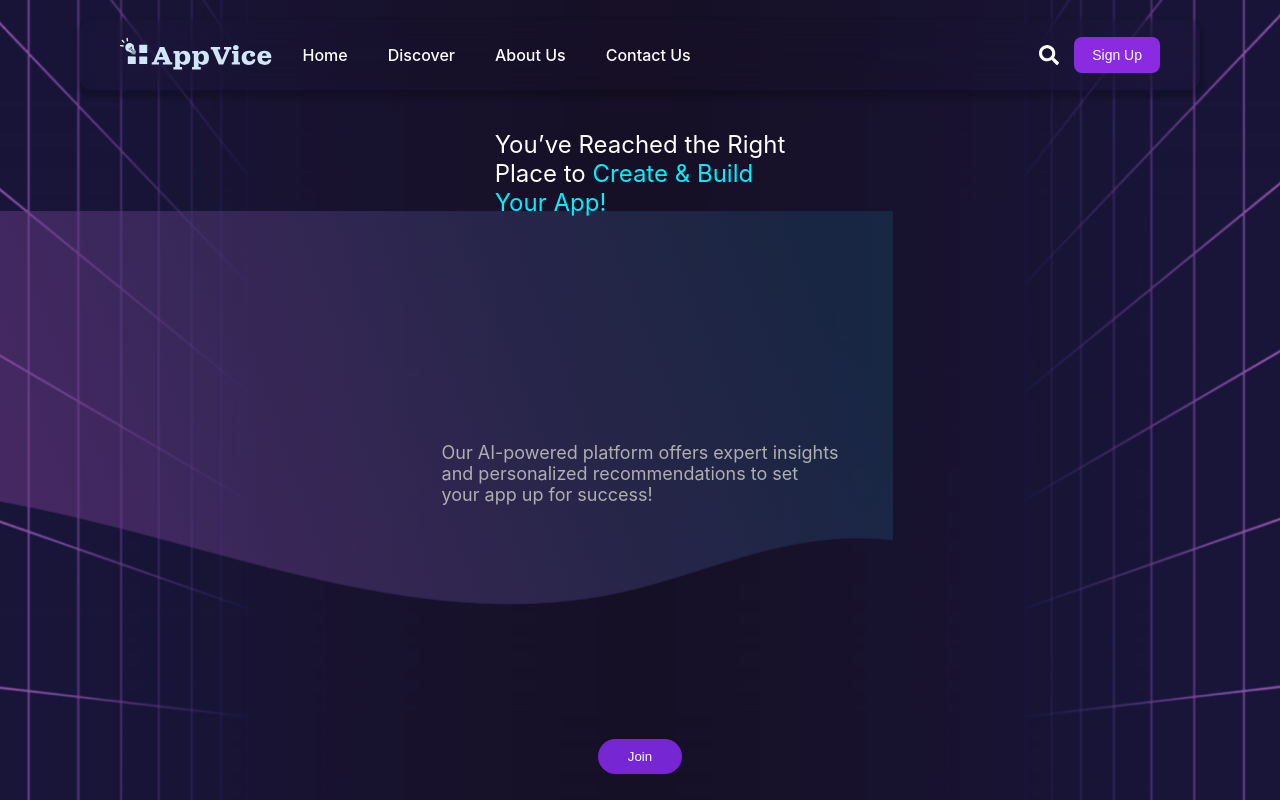
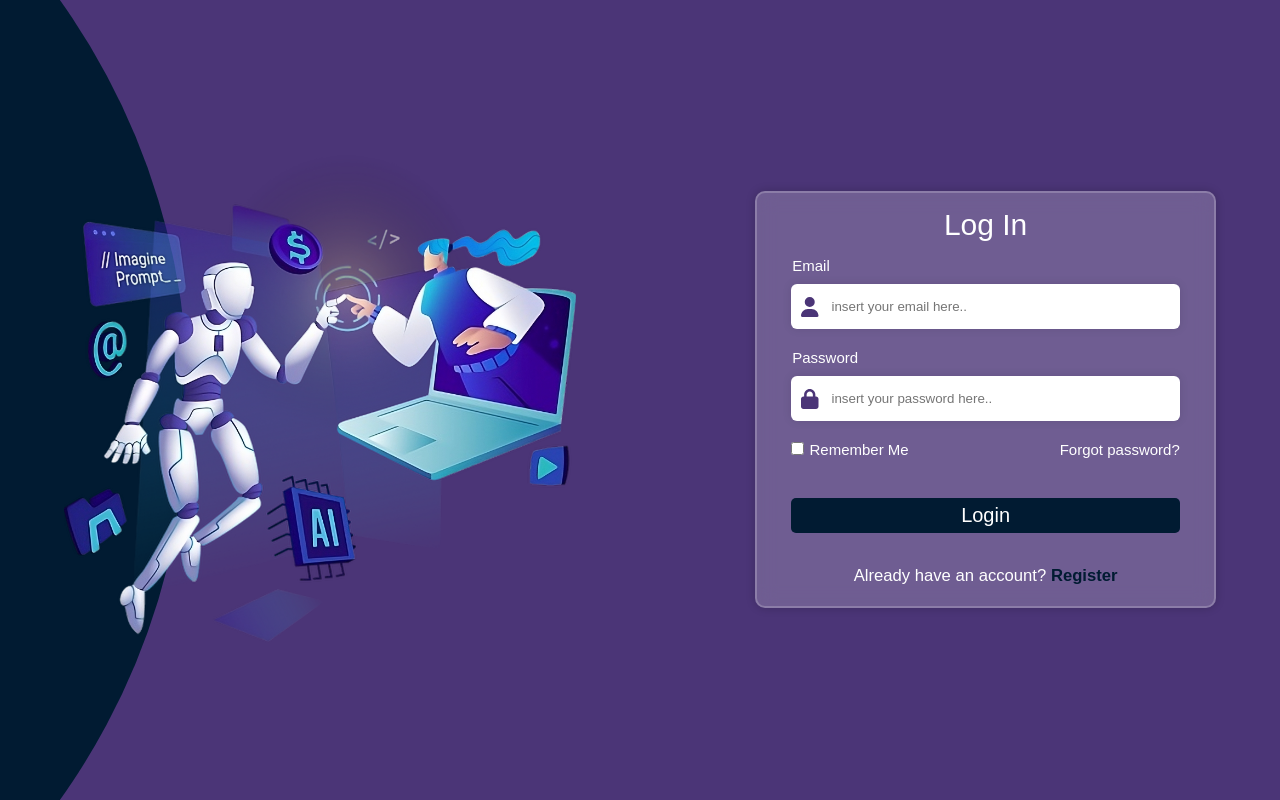
Before and after one commit to makhoulshbeeb/app-space-front, a React (Create React App) app in the folder app-vice/: page / in a window 1280 px wide. Shown: the top 800 px of the page. Built offline with nearby package versions, Linux system fonts and the light colour scheme.

Commit message:
fixed conflict

```diff
--- a/app-vice/src/App.jsx
+++ b/app-vice/src/App.jsx
@@ -1,3 +1,5 @@
+
+
 import "./App.css";
 import { BrowserRouter as Router, Routes, Route } from "react-router-dom";
 import Login from "./components/Login";
@@ -5,18 +7,23 @@ import AboutUs from "./components/AboutUs";
 
 import ContactUs from "./components/ContactUs";
 import Signup from "./components/Signup";
-import Landing from "./components/LandingPage";
+// import Landing from "./components/LandingPage";
+import Dashboard from './components/Dashboard';
+import StreamlitPage from "./components/StreamlitPage";
+
+
 
 function App() {
   return (
     <Router>
       <Routes>
-      <Route path="/" element={<Landing />} />
-        <Route path="/login" element={<Login />} />
+        <Route path="/" element={<Login />} />
         <Route path="/about_us" element={<AboutUs />} />
         <Route path="/contact_us" element={<ContactUs />} />
         <Route path="/signup" element={<Signup />} />
-        <Route path="/landing-page" element={<Landing />} />
+        {/* <Route path="/landing-page" element={<Landing />} /> */}
+        <Route path="/dashboard" element={<Dashboard />} />
+        <Route path="/stream" element={<StreamlitPage />} />
       </Routes>
 
     </Router>
```
